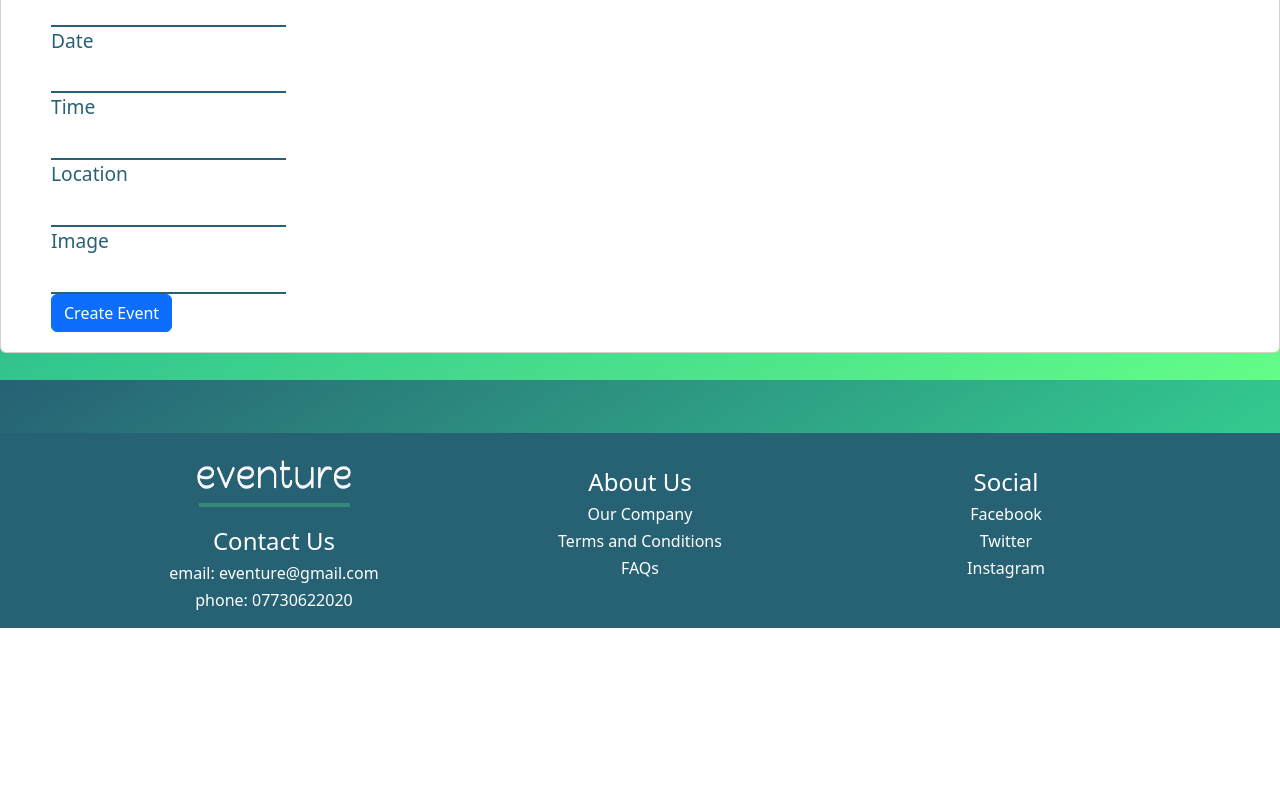
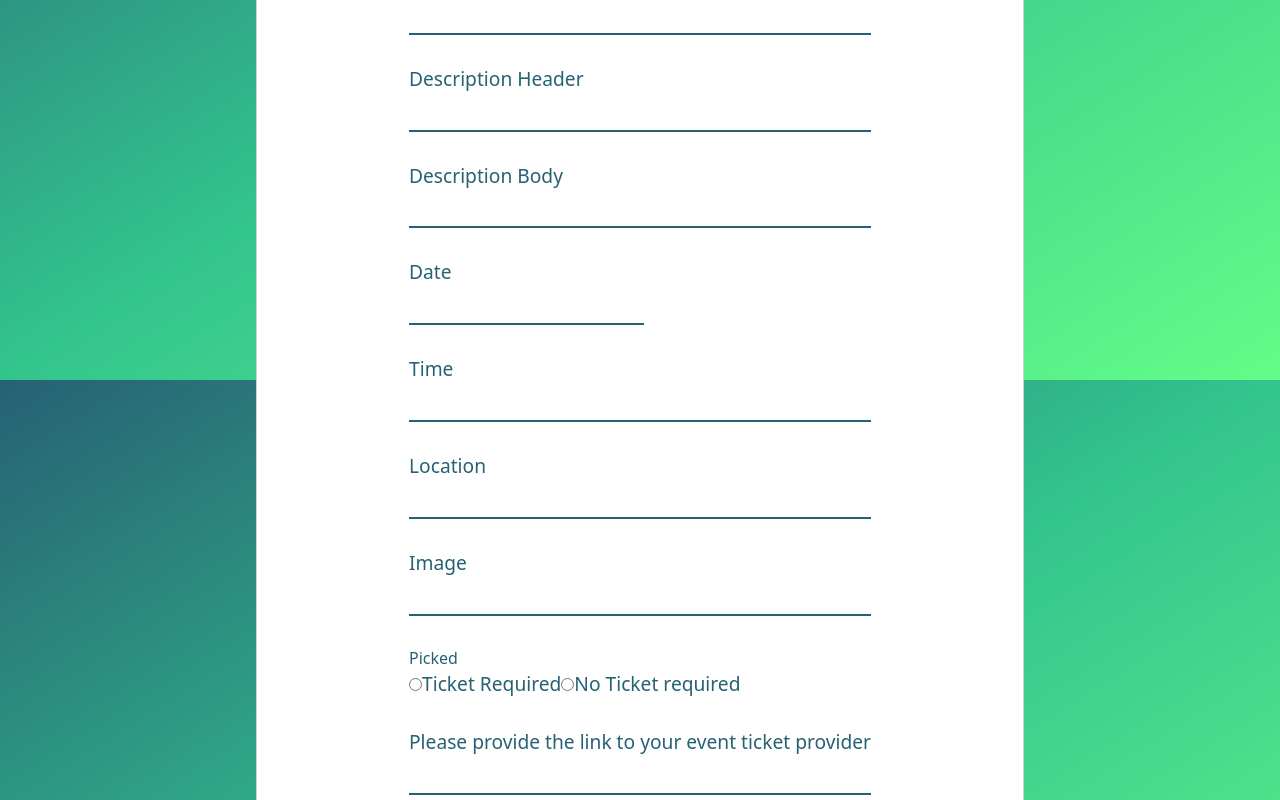
Before and after one commit to ctom11/event_app_project, a React (Create React App) app in the folder cep-project/: page /createEvent in a window 1280 px wide. Shown: the part 420-1220 px from the top of the page. Before the commit the page ends 1048 px from the top, so only its background shows below. Built offline with nearby package versions, Linux system fonts and the light colour scheme; no server answers.

Commit message:
create event css amended

```diff
--- a/cep-project/src/components/NavigationBar.js
+++ b/cep-project/src/components/NavigationBar.js
@@ -1,4 +1,4 @@
-import React, { useContext } from "react";
+import React, { useContext, useState } from "react";
 import './NavigationBar.css';
 import { Nav, Navbar, Container } from 'react-bootstrap';
 import NavbarToggle from "react-bootstrap/esm/NavbarToggle";
@@ -12,6 +12,8 @@ export const NavigationBar = () => {
     const accessToken = localStorage.getItem("accessToken");
     const { setAuthState } = useContext(AuthContext);
 
+    const [searchInput, setSearchInput] = useState('')
+
 
     const logout = () => {
         localStorage.removeItem("accessToken");
@@ -22,8 +24,6 @@ export const NavigationBar = () => {
         </Nav>;
         window.location.reload();
     }
-
-    //where I left off: figure out how to pass user ID through to bring to specific profile page
 
     let navbarContent = <Nav className="ml-auto">
     <Nav.Item><Nav.Link href="/whatson" className="nav-nav">What's On</Nav.Link></Nav.Item>
@@ -51,7 +51,9 @@ export const NavigationBar = () => {
             </Navbar.Collapse>
             <form className="d-flex" role="search">
                 <input className="form-control me-2" type="search" placeholder="Search for Events" aria-label="Search"></input>
-                <button className="btn btn-outline-success search-btn" type="submit">Search</button>
+                <button className="btn btn-outline-success search-btn" type="submit"onChange={(e) => {
+                    setSearchInput(e.target.value);
+                  }}>Search</button>
             </form>
         </Container>
     </Navbar>
--- /dev/null
+++ b/cep-project/src/pages/event/CreateEvent.css
@@ -0,0 +1,16 @@
+.create-event {
+   width: 60%;
+   align-items: center;
+}
+
+.create-event-header {
+    margin: 30px;
+}
+
+.create-event-form {
+}
+
+.create-input {
+    margin-bottom: 30px;
+    min-width: -webkit-fill-available;
+}
--- a/cep-project/src/pages/event/CreateEvent.js
+++ b/cep-project/src/pages/event/CreateEvent.js
@@ -1,4 +1,5 @@
 import React, { useState } from 'react';
+import './CreateEvent.css';
 import { Formik, Form, Field, ErrorMessage } from "formik";
 import * as Yup from "yup";
 import { Card } from "react-bootstrap";
@@ -6,27 +7,32 @@ import DatePicker from 'react-datepicker';
 import 'react-datepicker/dist/react-datepicker.css'
 import './Event.css';
 import Axios from "axios";
-import CreateEventArt from '../../assets/images/crowd-background.jpg';
 import { useNavigate } from "react-router-dom";
 
 export const CreateEvent = () => {
 
     const [event_name, setEventName] = useState('')
-    const [event_description, setEventDescription] = useState('')
+    const [event_description_intro, setEventDescriptionIntro] = useState('')
+    const [event_description_body, setEventDescriptionBody] = useState('')
     const [event_time, setEventTime] = useState('')
     const [event_location, setEventLocation] = useState('')
     const [event_img, setEventImage] = useState('')
+    const [event_free, setEventFree] = useState('')
+    const [event_ticket_link, setEventTicketLink] = useState('')
 
     /*for date input*/
     const [selectedDate, setSelectedDate] = useState(null);
     /*have to create initial values for Formik*/
     const initialValues = {
         name: "",
-        description: "",
+        descriptionintro: "",
+        descriptionbody: "",
         date: "",
         time: "",
         location: "",
-        image: ""
+        image: "",
+        ticket: "",
+        ticketlink: "",
     }
 
     /*set up for connecting to individual event page*/
@@ -35,7 +41,8 @@ export const CreateEvent = () => {
     /*provides validation on form input*/
     const validationSchema = Yup.object().shape({
         name: Yup.string().max(100).required, //Event name must be a string, max 100 chars and is required
-        description: Yup.string().max(250).required, //Event description must be a string, max 250 chars and is required
+        descriptionintro: Yup.string().max(1000).required, //Event description must be a string, max 250 chars and is required
+        descriptionbody: Yup.string().max(5000).required, //Event description must be a string, max 250 chars and is required
         date: Yup.date().required, //date is required
         time: Yup.string().required, //Event time must be a string and is required
         location: Yup.string().required, //Event location must be a string and is required
@@ -43,7 +50,7 @@ export const CreateEvent = () => {
 
     const onSubmit = (data) => {
         Axios.post('http://localhost:3001/event/createevent', {
-            eventName: event_name, eventDate: selectedDate, eventTime: event_time, eventLocation: event_location, eventDescription: event_description, eventImage: event_img
+            eventName: event_name, eventDate: selectedDate, eventTime: event_time, eventLocation: event_location, eventDescriptionIntro: event_description_intro, eventDescriptionBody: event_description_body, eventFree: event_free, eventTicketLink: event_ticket_link, eventImage: event_img
         }).then(() => {
             /*navigate to home after creating event - change*/
             navigate(`/home`)
@@ -53,36 +60,47 @@ export const CreateEvent = () => {
     return (
 
         <Card className="create-event">
+            <h1 className='create-event-header'>Create Your Own Event</h1>
+            <h2>Have an event coming up that you'd like to promote? We can help you with that, free of charge.</h2>
+
+
                 <Formik initialValues={initialValues} onSubmit={onSubmit} validationSchema={validationSchema}>
-                <form className="form-container form-group">
-                    <h1>Create Your Own Event</h1>
-                    <h2>Have an event coming up that you'd like to promote? We can help you with that, free of charge.</h2>
+                    <form className="form-container form-group create-event-form">
+
                             <div>
                                 <label>Event Name</label><br/>
                                 <ErrorMessage name="name" component="span"/>
-                        <Field id="input-event-name" className="form-input-signup signup" name="Event Name"
+                                <Field id="input-event-name" className="form-input-signup signup create-input" name="name"
                                 onChange={(e) => {
                                     setEventName(e.target.value);
                                 }}
                                 />
                             </div>
                             <div>
-                        <label>Description</label><br/>
+                                 <label>Description Header</label><br/>
                                 <ErrorMessage name="description" component="span"/>
-                        <Field id="input-event-description" className="form-input-signup signup" name="Description"
+                                <Field id="input-event-description" className="form-input-signup signup create-input" name="descriptionintro"
                                 onChange={(e) => {
-                            setEventDescription(e.target.value);
+                                    setEventDescriptionIntro(e.target.value);
+                                }}/>
+                            </div>
+                            <div>
+                                <label>Description Body</label><br/>
+                                <ErrorMessage name="description" component="span"/>
+                                <Field id="input-event-description" className="form-input-signup signup create-input" name="descriptionbody"
+                                onChange={(e) => {
+                                    setEventDescriptionBody(e.target.value);
                                 }}/>
                             </div>
                             <div>
                                 <label>Date</label><br/>
                                 <ErrorMessage name="date" component="span"/>
-                        <DatePicker className="form-input-signup signup" selected={selectedDate} onChange={date => setSelectedDate(date)} />
+                                <DatePicker name="date" className="form-input-signup signup create-input" selected={selectedDate} onChange={date => setSelectedDate(date)} />
                             </div>
                             <div>
                                 <label>Time</label><br/>
                                 <ErrorMessage name="time" component="span"/>
-                        <Field id="input-event-time" className="form-input-signup signup" name="Time"
+                                <Field id="input-event-time" className="form-input-signup signup create-input" name="time"
                                 onChange={(e) => {
                                     setEventTime(e.target.value);
                                 }}/>
@@ -90,21 +108,42 @@ export const CreateEvent = () => {
                             <div>
                                 <label>Location</label><br/>
                                 <ErrorMessage name="location" component="span"/>
-                        <Field id="input-event-location" className="form-input-signup signup" name="Location"
+                                <Field id="input-event-location" className="form-input-signup signup create-input" name="location"
                                 onChange={(e) => {
                                     setEventLocation(e.target.value);
                                 }}/>
                             </div>
                             <div>
                                 <label>Image</label><br/>
-                        <Field type="text" id="input-event-image" className="form-input-signup signup" name="Image"
+                                <Field type="text" id="input-event-image" className="form-input-signup signup create-input" name="image"
                                 onChange={(e) => {
                                     setEventImage(e.target.value);
                                 }}/>
                             </div>
-                    <button type="submit" className="btn btn-primary form-button" onClick={onSubmit}>Create Event</button>
+                            <div id="my-radio-group">Picked</div>
+                            <div role="group" aria-labelledby="my-radio-group" className="create-input">
+                                <label>
+                                    <Field type="radio" name="ticket" value="One"/>
+                                    Ticket Required
+                                </label>
+                                <label>
+                                    <Field type="radio" name="ticket" value="Two"/>
+                                    No Ticket required
+                                </label>
+                            </div>
+                            <div>
+                                <label>Please provide the link to your event ticket provider</label><br/>
+                                <Field type="text" id="input-event-image" className="form-input-signup signup create-input" name="image"
+                                onChange={(e) => {
+                                    setEventImage(e.target.value);
+                                }}/>
+                            </div>
+                            <button type="submit" className="btn btn-primary eventure-btn" onClick={onSubmit}>Create Event</button>
+
                     </form>
                 </Formik>
+
+
         </Card>
 
     )
--- a/cep-project/src/pages/event/Event.js
+++ b/cep-project/src/pages/event/Event.js
@@ -84,6 +84,11 @@ export const Event = () => {
 
     }
 
+    const deleteComment = () => {
+
+        <div></div>
+    }
+
     return (
 
         <div className="event-full">
```
Also changed, not shown: 2 other files (tests, documents, lock files or other folders). Lines whose indentation alone changed are shown as unchanged.
